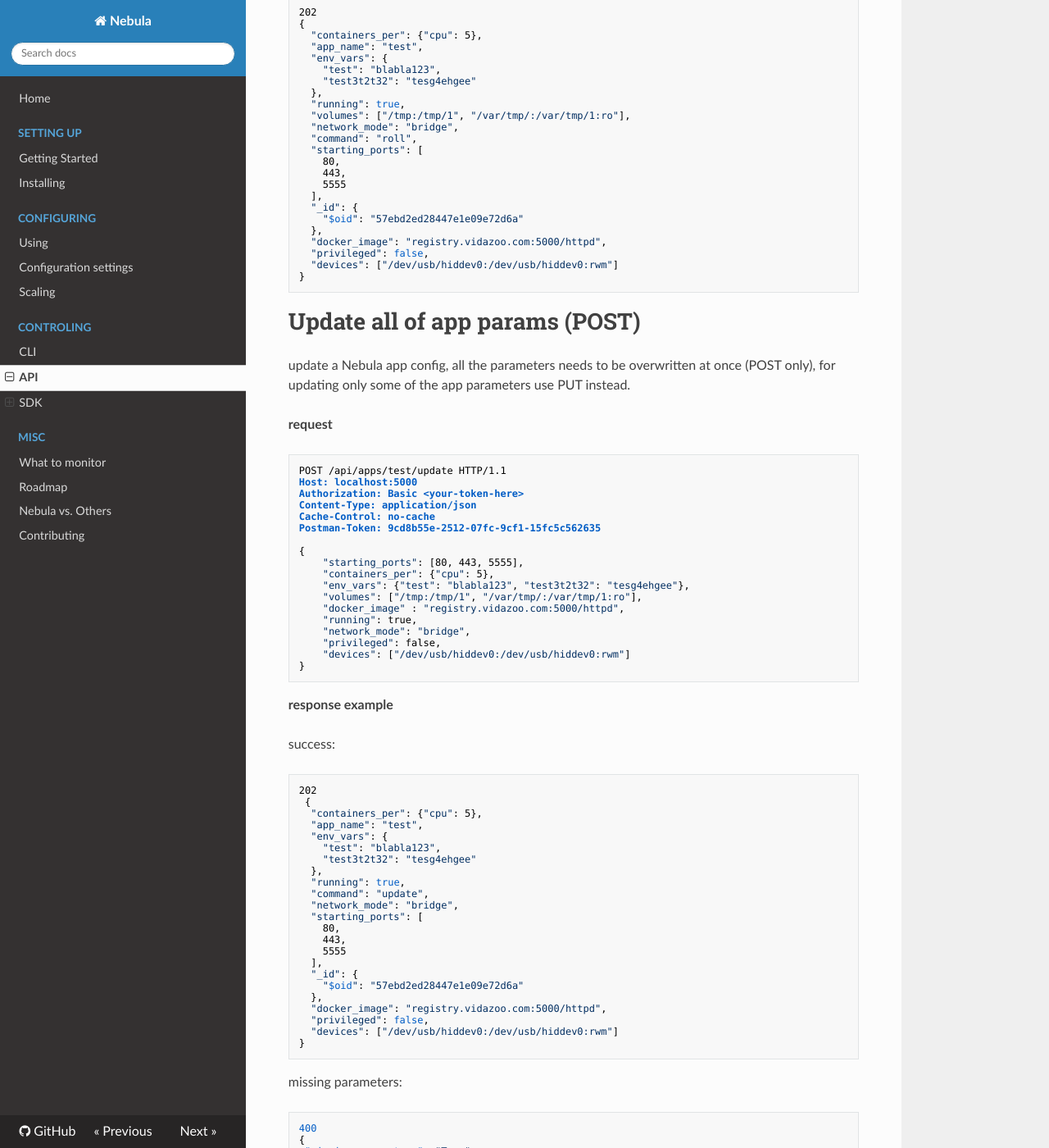
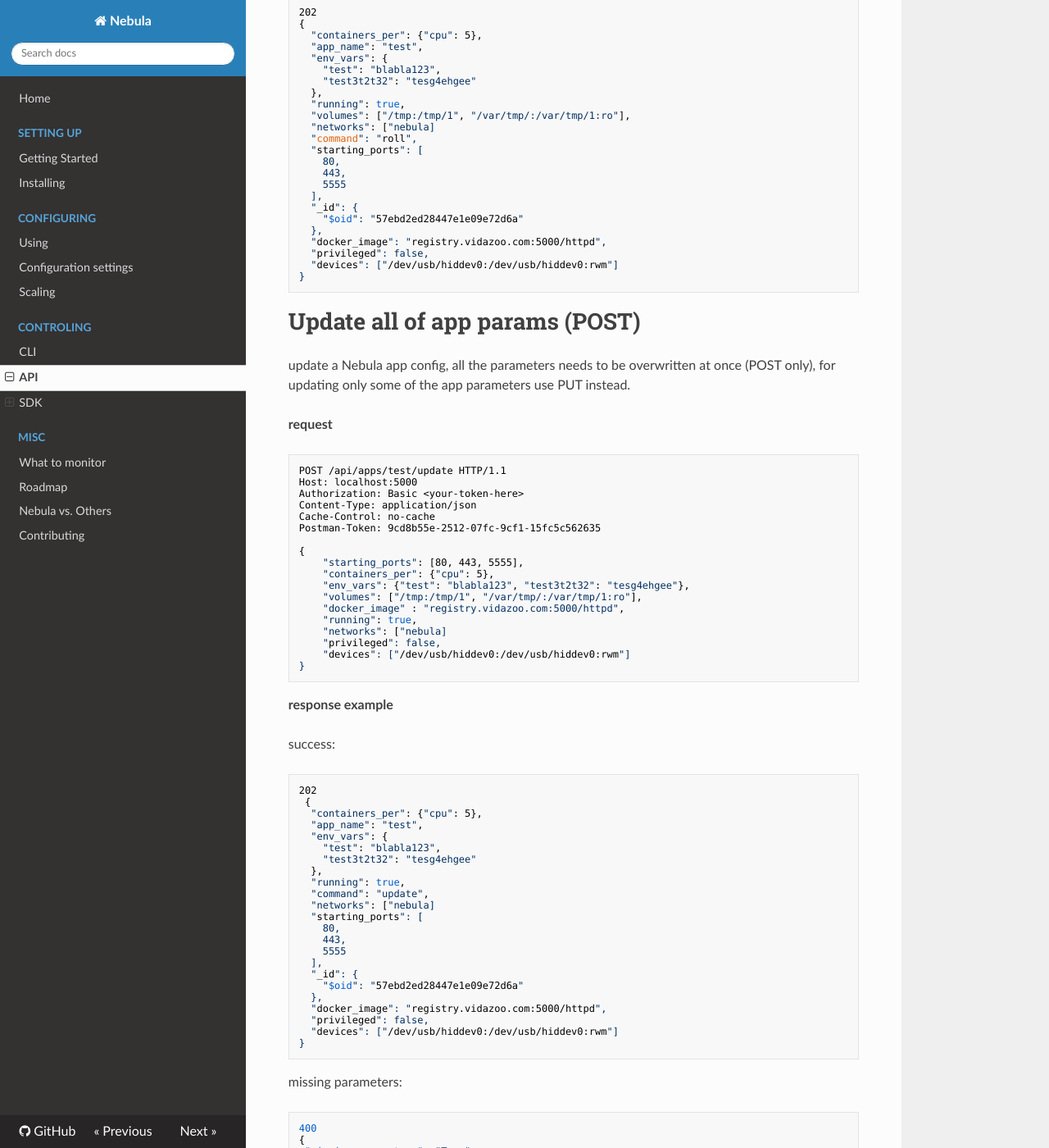
Before and after one commit to nebula-orchestrator/docs, an MkDocs documentation site: the page built from docs/api.md, in a window 1280 px wide and 1400 px high, scrolled down 6045 px. Shown: the whole window at 82% size. Built offline with MkDocs 1.6.1, drawn with Linux system fonts in a browser that asks for light colours; nearby versions of some CDN libraries; old or Windows-style settings are respelled for this version of MkDocs; some of the changed text lies outside the part shown.

Commit message:
using networks rather then network_mode

```diff
--- a/docs/api.md
+++ b/docs/api.md
@@ -40,7 +40,7 @@
     "docker_image" : "registry.vidazoo.com:5000/nginx",
     "volumes": ["/tmp:/tmp/1", "/var/tmp/:/var/tmp/1:ro"],
     "running": true,
-    "network_mode": "bridge",
+    "networks": ["nebula"],
     "privileged": false,
     "devices": ["/dev/usb/hiddev0:/dev/usb/hiddev0:rwm"]
 }
@@ -61,7 +61,7 @@
   "devices": ["/dev/usb/hiddev0:/dev/usb/hiddev0:rwm"],
   "running": true,
   "volumes": ["/tmp:/tmp/1", "/var/tmp/:/var/tmp/1:ro"],
-  "network_mode": "bridge",
+  "nebula": ["nebula"],
   "starting_ports": [
     80
   ]
@@ -167,7 +167,7 @@
   },
   "running": true,
   "volumes": ["/tmp:/tmp/1", "/var/tmp/:/var/tmp/1:ro"],
-  "network_mode": "bridge",
+  "nebula": ["nebula"],
   "starting_ports": [
     80,
     443,
@@ -208,7 +208,7 @@
     "test3t2t32": "tesg4ehgee"
   },
   "running": false,
-  "network_mode": "bridge",
+  "networks": ["nebula"],
   "command": "stop",
   "volumes": ["/tmp:/tmp/1", "/var/tmp/:/var/tmp/1:ro"],
   "starting_ports": [
@@ -252,7 +252,7 @@
   },
   "running": true,
   "volumes": ["/tmp:/tmp/1", "/var/tmp/:/var/tmp/1:ro"],
-  "network_mode": "bridge",
+  "networks": ["nebula"],
   "command": "start",
   "starting_ports": [
     80,
@@ -295,7 +295,7 @@
   },
   "running": true,
   "command": "restart",
-  "network_mode": "bridge",
+  "networks": ["nebula"],
   "volumes": ["/tmp:/tmp/1", "/var/tmp/:/var/tmp/1:ro"],
   "starting_ports": [
     80,
@@ -340,7 +340,7 @@
   },
   "running": true,
   "volumes": ["/tmp:/tmp/1", "/var/tmp/:/var/tmp/1:ro"],
-  "network_mode": "bridge",
+  "networks": ["nebula]
   "command": "roll",
   "starting_ports": [
     80,
@@ -376,7 +376,7 @@
     "volumes": ["/tmp:/tmp/1", "/var/tmp/:/var/tmp/1:ro"],
     "docker_image" : "registry.vidazoo.com:5000/httpd",
     "running": true,
-    "network_mode": "bridge",
+    "networks": ["nebula]
     "privileged": false,
     "devices": ["/dev/usb/hiddev0:/dev/usb/hiddev0:rwm"]
 }
@@ -396,7 +396,7 @@
   },
   "running": true,
   "command": "update",
-  "network_mode": "bridge",
+  "networks": ["nebula]
   "starting_ports": [
     80,
     443,
@@ -453,7 +453,7 @@
   "running": true,
   "volumes": ["/tmp:/tmp/1", "/var/tmp/:/var/tmp/1:ro"],
   "command": "update",
-  "network_mode": "bridge",
+  "networks": ["nebula]
   "starting_ports": [
     80,
     443,
```
Also changed, not shown: docs/config.md (+1 -1 lines), docs/getting-started.md (+1 -1 lines), docs/index.md (+4 -3 lines), docs/sdk/python.md (+1 -1 lines), docs/use.md (+2 -2 lines).
